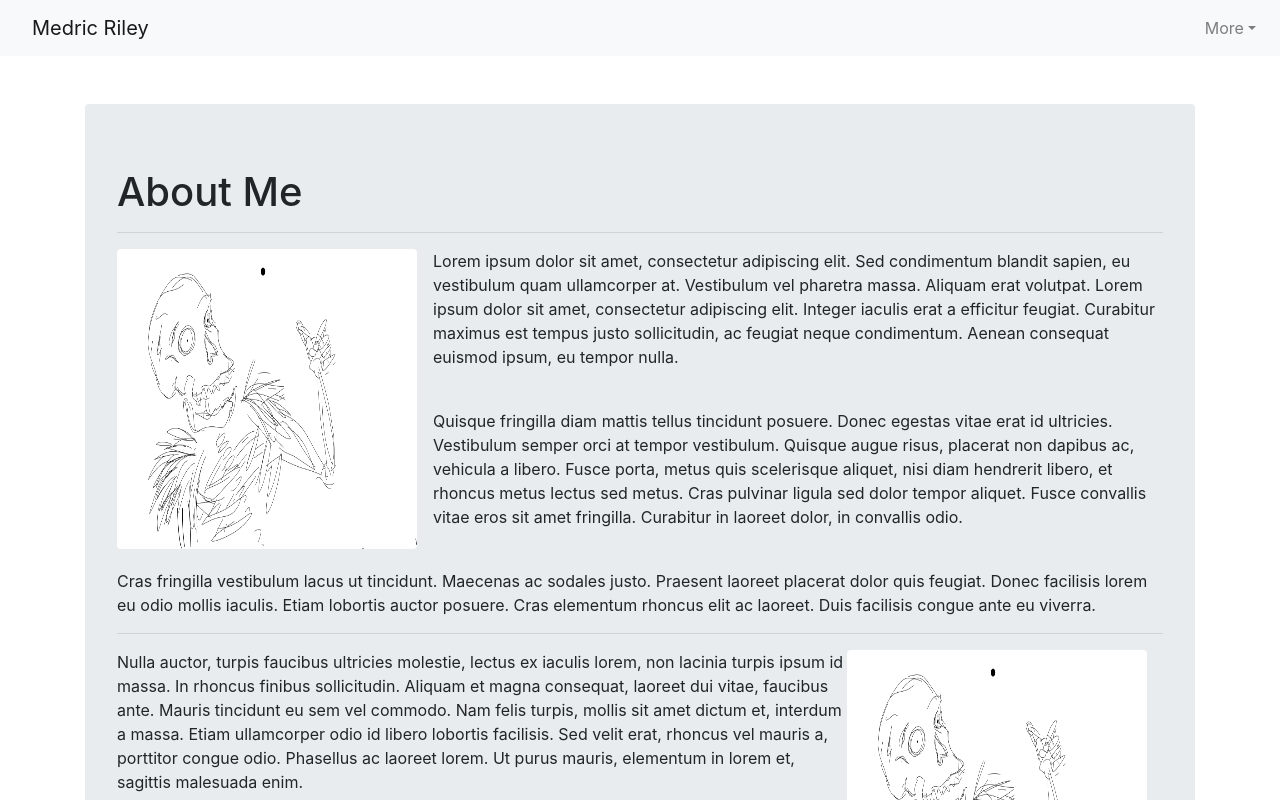
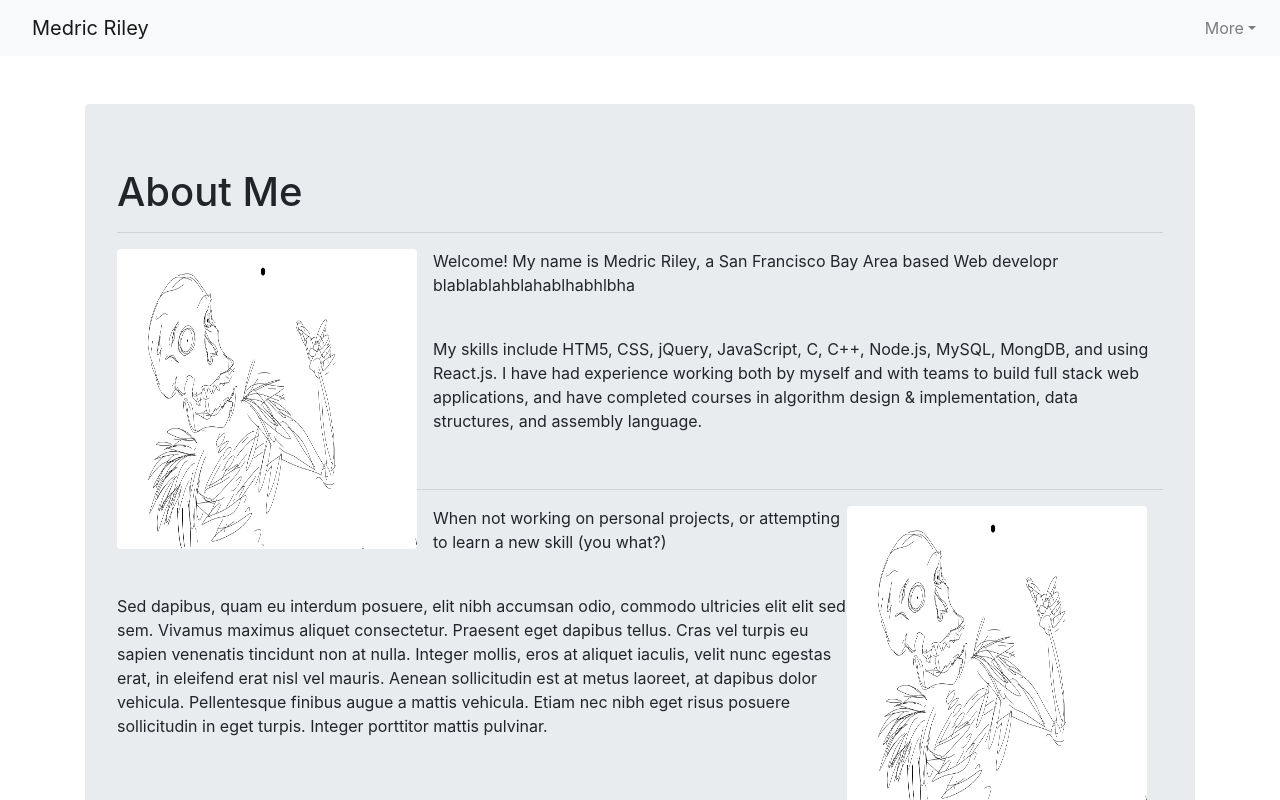
Before and after one commit to medricr/react-portfolio-w-backend, a React (Create React App) app in the folder client/: page / in a window 1280 px wide. Shown: the top 800 px of the page. Built offline with nearby package versions, Linux system fonts and the light colour scheme.

Commit message:
updated project cards and bio page

```diff
--- a/client/src/components/Bio/index.js
+++ b/client/src/components/Bio/index.js
@@ -19,21 +19,18 @@ class Bio extends React.Component {
 							{/* Technical about me secion, skills, interests, etc */}
 							<img href="#" src={skelly} alt='placeholder' height='300' width='300' className="rounded float-left mr-3"/>
 							<p>
-								Lorem ipsum dolor sit amet, consectetur adipiscing elit. Sed condimentum blandit sapien, eu vestibulum quam ullamcorper at. Vestibulum vel pharetra massa. Aliquam erat volutpat. Lorem ipsum dolor sit amet, consectetur adipiscing elit. Integer iaculis erat a efficitur feugiat. Curabitur maximus est tempus justo sollicitudin, ac feugiat neque condimentum. Aenean consequat euismod ipsum, eu tempor nulla.
+								Welcome! My name is Medric Riley, a San Francisco Bay Area based Web developr blablablahblahablhabhlbha
 							</p>
 							<br />
 							<p>
-								Quisque fringilla diam mattis tellus tincidunt posuere. Donec egestas vitae erat id ultricies. Vestibulum semper orci at tempor vestibulum. Quisque augue risus, placerat non dapibus ac, vehicula a libero. Fusce porta, metus quis scelerisque aliquet, nisi diam hendrerit libero, et rhoncus metus lectus sed metus. Cras pulvinar ligula sed dolor tempor aliquet. Fusce convallis vitae eros sit amet fringilla. Curabitur in laoreet dolor, in convallis odio.
+								My skills include HTM5, CSS, jQuery, JavaScript, C, C++, Node.js, MySQL, MongDB, and using React.js. I have had experience working both by myself and with teams to build full stack web applications, and have completed courses in algorithm design & implementation, data structures, and assembly language.
 							</p>
 							<br />
-							<p>
-								Cras fringilla vestibulum lacus ut tincidunt. Maecenas ac sodales justo. Praesent laoreet placerat dolor quis feugiat. Donec facilisis lorem eu odio mollis iaculis. Etiam lobortis auctor posuere. Cras elementum rhoncus elit ac laoreet. Duis facilisis congue ante eu viverra.
-							</p>
 							{/* More personality driven aboutme section, interests, hobbies, goals, etc */}
 							<hr />
 							<img href="#" src={skelly} alt='placeholder' height='300' width='300' className='rounded float-right mr-3' />
 							<p>
-								Nulla auctor, turpis faucibus ultricies molestie, lectus ex iaculis lorem, non lacinia turpis ipsum id massa. In rhoncus finibus sollicitudin. Aliquam et magna consequat, laoreet dui vitae, faucibus ante. Mauris tincidunt eu sem vel commodo. Nam felis turpis, mollis sit amet dictum et, interdum a massa. Etiam ullamcorper odio id libero lobortis facilisis. Sed velit erat, rhoncus vel mauris a, porttitor congue odio. Phasellus ac laoreet lorem. Ut purus mauris, elementum in lorem et, sagittis malesuada enim.
+								When not working on personal projects, or attempting to learn a new skill (you what?)
 							</p>
 							<br />
 							<p>
--- a/client/src/components/ProjectGallery/index.js
+++ b/client/src/components/ProjectGallery/index.js
@@ -26,9 +26,9 @@ class ProjectGallery extends React.Component {
 								</div>
 								<div className="col-md-4">
 									<ProjectCard
-										projectTitle="placeholder title"
-										projectSubtitle="placeholder subtitle"
-										projectDescription="project description placeholder text this will be much more meaningful im sure"
+										projectTitle="MERN Boilerplate"
+										projectSubtitle="A set of boilerplate code for a MERN stack, including simple user authentication and CRUD functionality"
+										projectDescription="This set of code is designed as a starting point for a full stack web application, and serves as a starting point for any app which utilizes a MongoDB database, Express, React, and Node. In addition, the project contains a very simply user authentication system using Passport.js, and includes simple routes for the creation, updating, retrieval, and deletion of simple 'notes', which are tied to the user's profile via collection association in MongoDB."
 									/>
 								</div>
 							</div>
```
